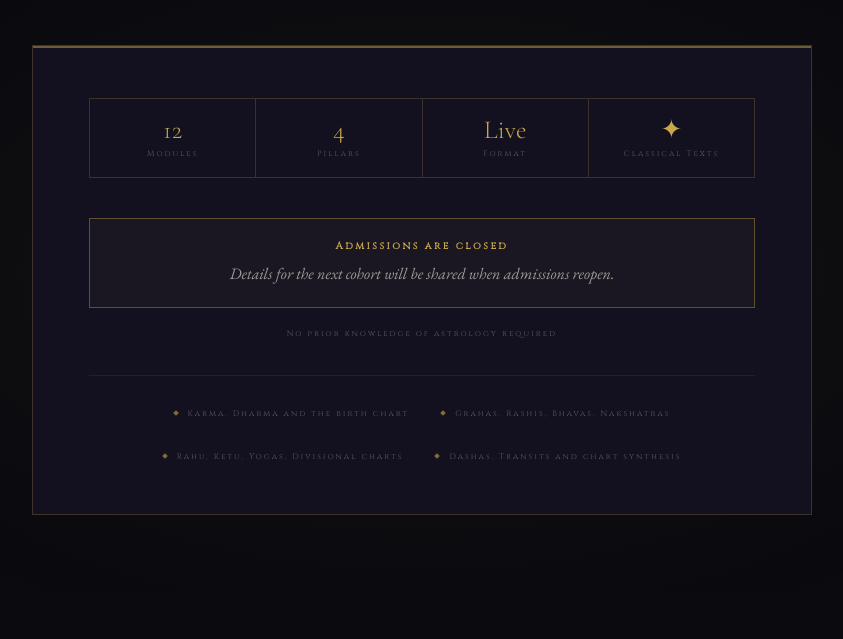
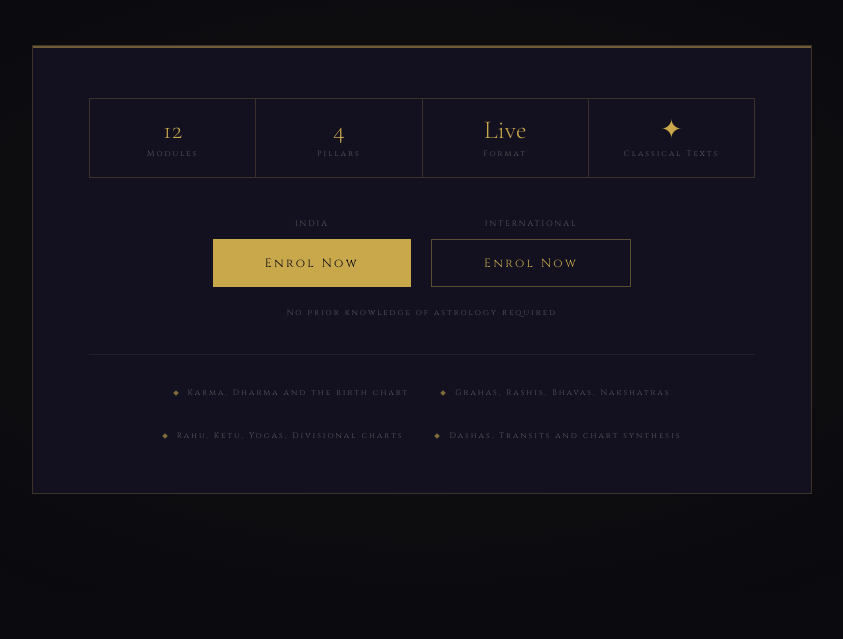
Before and after one commit to ShivohamPath/website, a plain HTML site: page wix-studio/embeds/jyotish-notify.html in a window 1280 px wide. Shown: the part 206-845 px from the top of the page, without its empty margins (218-1061 px from the left). After the commit the page ends 824 px from the top, so only its background shows below. Drawn offline with nearby package versions, Linux system fonts and the light colour scheme.

Commit message:
Restore jyotish-notify.html after course correction

```diff
--- a/wix-studio/embeds/jyotish-notify.html
+++ b/wix-studio/embeds/jyotish-notify.html
@@ -64,7 +64,7 @@
     max-width: 520px; margin: 0 auto 48px;
   }
 
-  /* Course status card */
+  /* Main enrol card */
   .enrol-card {
     background: var(--bg3); border: 1px solid var(--line2);
     padding: 52px 56px;
@@ -101,24 +101,38 @@
     margin-top: 5px; display: block;
   }
 
-  /* Admissions closed notice */
-  .closed-status {
-    padding: 20px 24px;
-    border: 1px solid var(--gold2);
-    background: var(--gold4);
+  /* CTA button */
+  .enrol-btn {
+    display: inline-block;
+    font-family: 'Cinzel', serif; font-size: 12px;
+    letter-spacing: 2.5px; padding: 16px 52px;
+    background: var(--gold); color: var(--bg);
+    text-decoration: none;
+    transition: background 0.2s;
     margin-bottom: 20px;
   }
-  .closed-status strong {
-    display: block;
-    font-family: 'Cinzel', serif; font-size: 10px;
-    letter-spacing: 2.5px; color: var(--gold);
-    margin-bottom: 8px;
+  .enrol-btn:hover { background: #a8893a; }
+
+  .pay-wrap {
+    display: flex; gap: 20px;
+    justify-content: center; align-items: flex-end;
+    flex-wrap: wrap; margin-bottom: 20px;
   }
-  .closed-status span {
-    display: block;
-    font-size: 16px; font-style: italic;
-    color: var(--text2); line-height: 1.6;
+  .pay-item { text-align: center; }
+  .pay-label {
+    font-family: 'Cinzel', serif; font-size: 8px;
+    letter-spacing: 2px; color: var(--text3);
+    display: block; margin-bottom: 10px;
   }
+  .btn-pay-outline {
+    font-family: 'Cinzel', serif; font-size: 12px;
+    letter-spacing: 2.5px; padding: 15px 52px;
+    background: transparent; color: var(--gold);
+    text-decoration: none; display: inline-block;
+    border: 1px solid var(--gold2);
+    transition: background 0.2s;
+  }
+  .btn-pay-outline:hover { background: var(--gold3); }
 
   .enrol-note {
     font-family: 'Cinzel', serif; font-size: 8px;
@@ -150,7 +164,7 @@
     .fact { min-width: 50%; border-bottom: 1px solid var(--line2); }
     .fact:nth-child(2n) { border-right: none; }
     .fact:nth-last-child(-n+2) { border-bottom: none; }
-    .closed-status { width: 100%; }
+    .enrol-btn { width: 100%; text-align: center; }
     .study-list { gap: 16px; }
   }
   @media (max-width: 480px) {
@@ -165,12 +179,12 @@
 <div class="enrol-wrap">
   <div class="inner">
 
-    <span class="eyebrow">NEXT COHORT</span>
+    <span class="eyebrow">BEGIN NOW</span>
 
-    <h2>Admissions Are<br><em>Closed.</em></h2>
+    <h2>The Course Is<br><em>Open.</em></h2>
 
     <p class="sub">
-      The current cohort is now underway. Please wait for the next cohort.
+      Enrolment is open now. The study begins when you do.
     </p>
 
     <div class="enrol-card">
@@ -194,9 +208,15 @@
         </div>
       </div>
 
-      <div class="closed-status">
-        <strong>Admissions are closed</strong>
-        <span>Details for the next cohort will be shared when admissions reopen.</span>
+      <div class="pay-wrap">
+        <div class="pay-item">
+          <span class="pay-label">INDIA</span>
+          <a href="https://www.shivohampath.com/_paylink/AZ2vGOXn" class="enrol-btn" style="margin-bottom:0;">Enrol Now</a>
+        </div>
+        <div class="pay-item">
+          <span class="pay-label">INTERNATIONAL</span>
+          <a href="https://www.shivohampath.com/_paylink/AZ2vGbBi" class="btn-pay-outline">Enrol Now</a>
+        </div>
       </div>
 
       <span class="enrol-note">No prior knowledge of astrology required</span>
```
